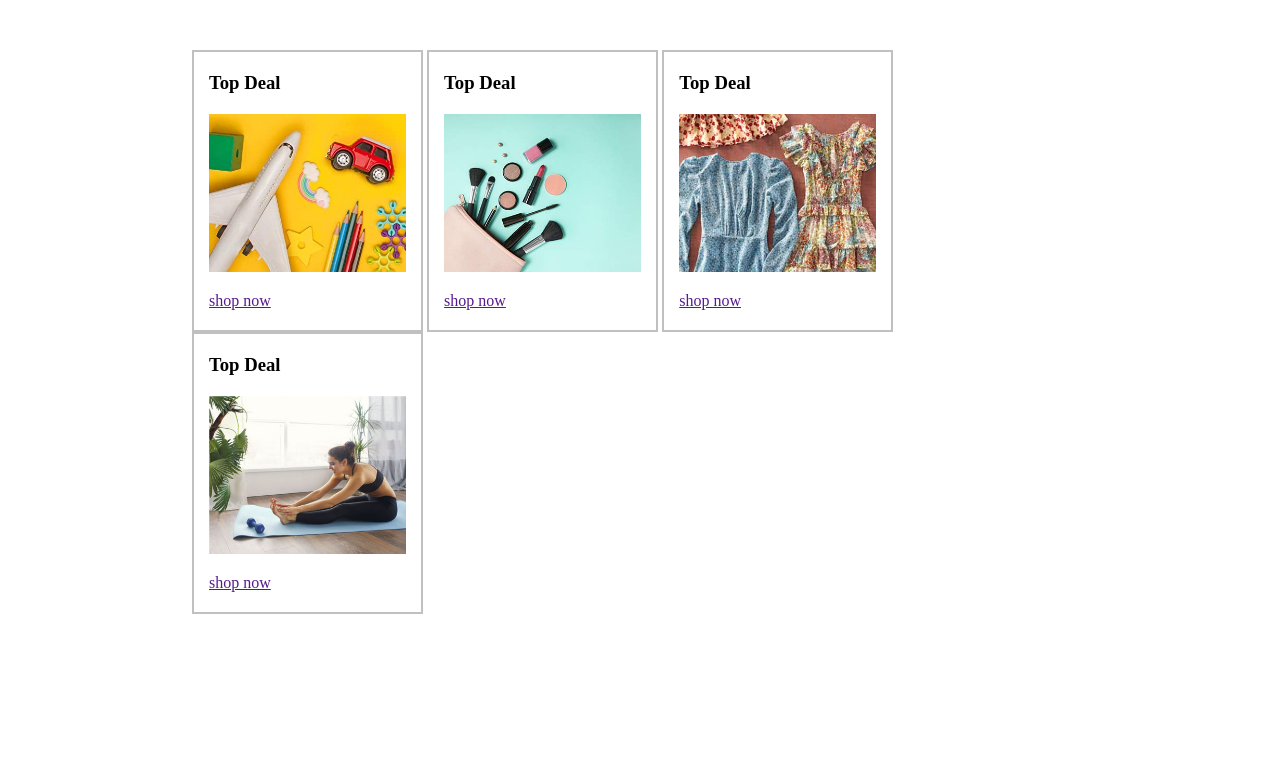
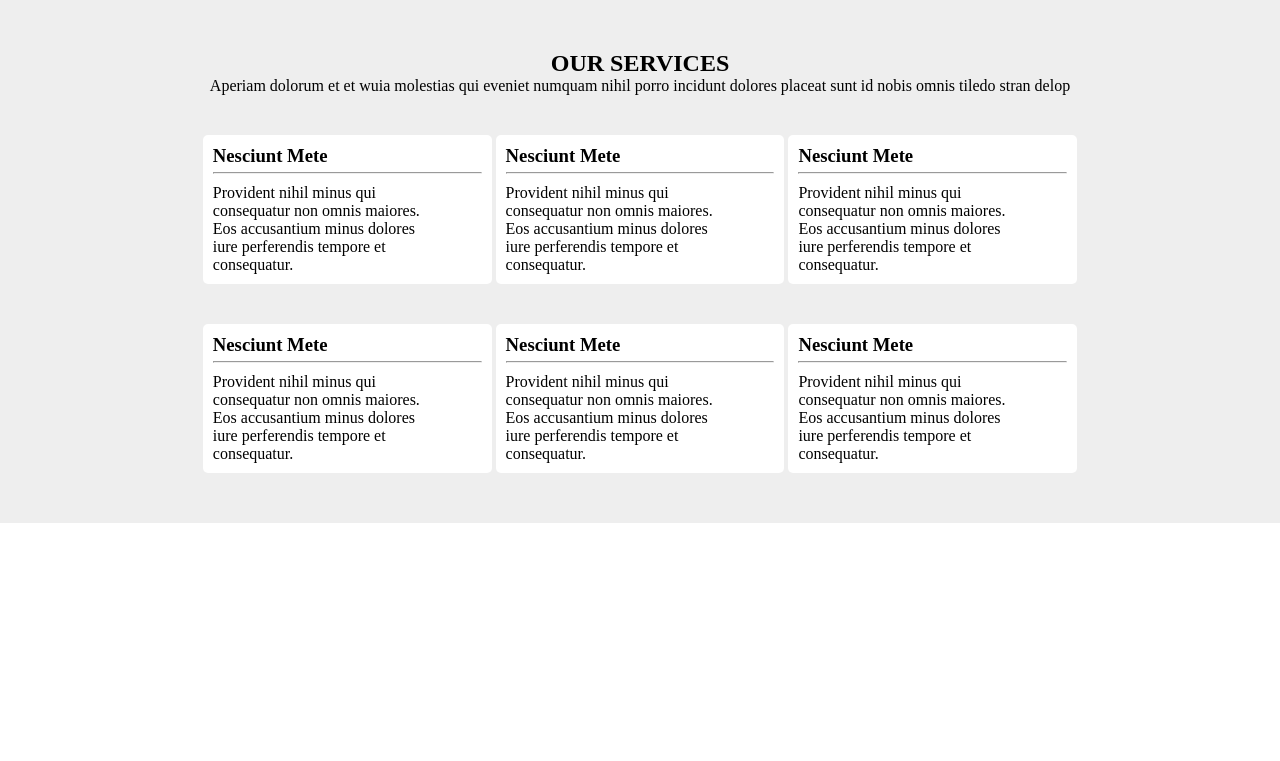
Before and after one commit to abdelr7manwael/nadaandrahaf, a plain HTML site: page index.html in a window 1280 px wide. Shown: the top 761 px of the page. Drawn offline with Linux system fonts and the light colour scheme.

Commit message:
second design

```diff
--- a/index.html
+++ b/index.html
@@ -22,7 +22,7 @@
     </head>
     <body>
 
-        <section class="website-amazon">
+        <!-- <section class="website-amazon">
             <div class="container">
                 <div class="amazon">
                     <h3>Top Deal</h3>
@@ -79,8 +79,56 @@
 
 
             </div>
-        </section>
+        </section> -->
 
+                 <section class="services">
+            <div class="container">
+
+                <div class="title">
+                    <h2>OUR SERVICES</h2>
+                    <p>Aperiam dolorum et et wuia molestias qui eveniet numquam nihil porro incidunt dolores placeat sunt id nobis omnis tiledo stran delop</p>
+                </div>
+
+                <div class="item">
+                    <h3>Nesciunt Mete</h3>
+                    <hr>
+                    <p>Provident nihil minus qui consequatur non omnis maiores. Eos accusantium minus dolores iure perferendis tempore et consequatur.</p>
+                </div>
+
+                <div class="item">
+                    <h3>Nesciunt Mete</h3>
+                    <hr>
+                    <p>Provident nihil minus qui consequatur non omnis maiores. Eos accusantium minus dolores iure perferendis tempore et consequatur.</p>
+                </div>
+
+                <div class="item">
+                    <h3>Nesciunt Mete</h3>
+                    <hr>
+                    <p>Provident nihil minus qui consequatur non omnis maiores. Eos accusantium minus dolores iure perferendis tempore et consequatur.</p>
+                </div>
+
+                <div class="item">
+                    <h3>Nesciunt Mete</h3>
+                    <hr>
+                    <p>Provident nihil minus qui consequatur non omnis maiores. Eos accusantium minus dolores iure perferendis tempore et consequatur.</p>
+                </div>
+
+                <div class="item">
+                    <h3>Nesciunt Mete</h3>
+                    <hr>
+                    <p>Provident nihil minus qui consequatur non omnis maiores. Eos accusantium minus dolores iure perferendis tempore et consequatur.</p>
+                </div>
+
+                <div class="item">
+                    <h3>Nesciunt Mete</h3>
+                    <hr>
+                    <p>Provident nihil minus qui consequatur non omnis maiores. Eos accusantium minus dolores iure perferendis tempore et consequatur.</p>
+                </div>
+
+
+            </div>
+
+         </section>
 
 
 
--- a/style.css
+++ b/style.css
@@ -11,7 +11,7 @@
 
 
 /* ------------------------------------------ */
-.website-amazon {
+/* .website-amazon {
     padding: 50px 0;
 }
 
@@ -25,11 +25,11 @@
 .amazon img {
     width: 100%;
     margin: 20px 0;
-}
+} */
 
 /* ----------------------------------------------- */
 /* baking */
-.baking{
+/* .baking{
     padding: 100px 0;
 }
 
@@ -57,3 +57,28 @@
     color: rgb(40, 38, 38);
     font-style: italic;
 }
+ */
+.services {
+    text-align: center;
+    padding: 50px 0;
+    background-color: #eee;
+}
+
+.services .item {
+    margin-top: 40px;
+    width: 30%;
+    display: inline-block;
+    padding: 10px;
+    border: none;
+    border-radius: 5px;
+    background-color: white;
+    text-align: left;
+}
+
+.services .item hr {
+    margin: 5px 0 10px 0;
+}
+
+.services .item p {
+    padding-right: 40px;
+}
```
